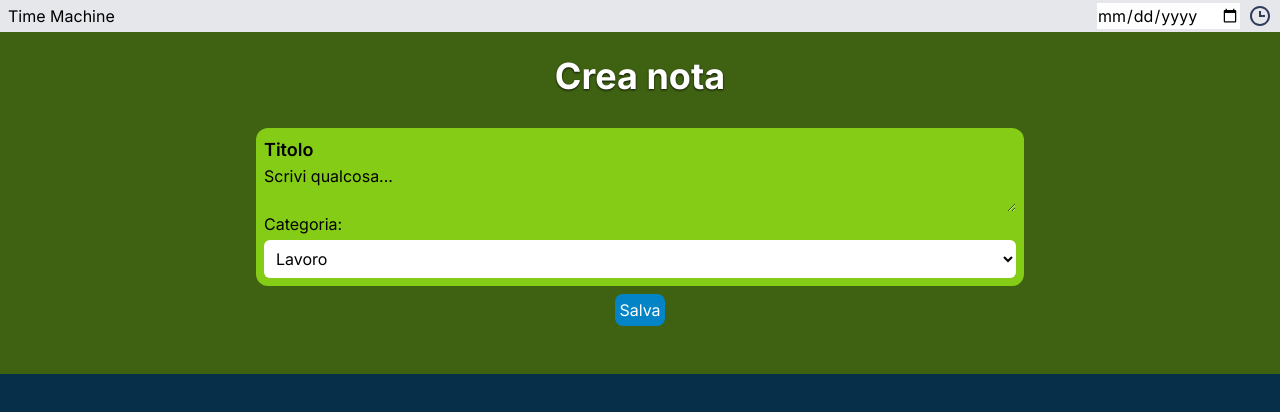
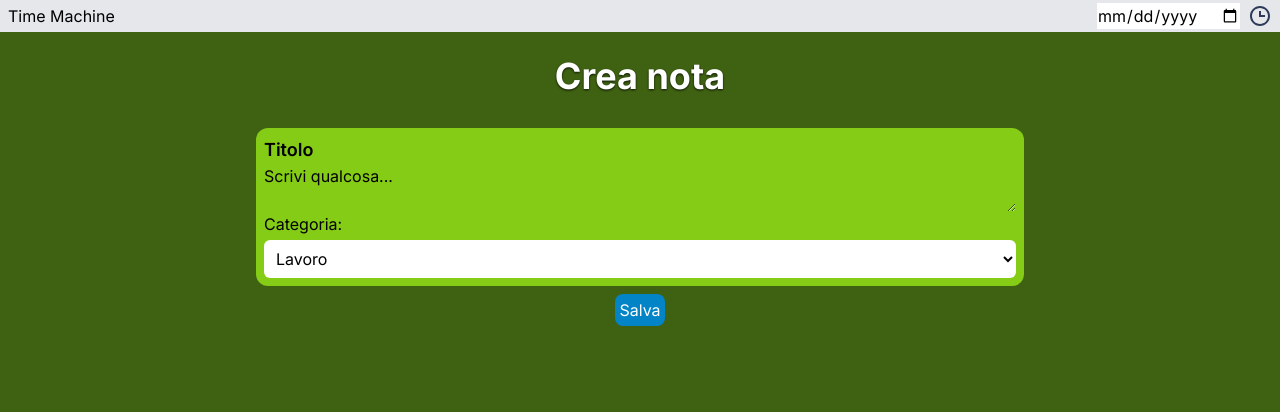
Before and after one commit to ufilme/Semplicemente-Etereo-Luminoso-Fulgido-Immutabile-Eternamente, a Next.js app in the folder src/: page /note/new in a window 1280 px wide. Shown: the top 412 px of the page. Built offline with nearby package versions, Linux system fonts and the light colour scheme.

Commit message:
fix: new note save category, page styling

```diff
--- a/src/app/note/new/page.tsx
+++ b/src/app/note/new/page.tsx
@@ -12,7 +12,7 @@ export default function CreaNote() {
   const [category, setCategory] = useState(categories[0].name);
 
   let uuid = crypto.randomUUID();
-  let new_nota = {id: uuid, title: title, body: body, date_edit: new Date(), date_create: new Date()};
+  let new_nota = {id: uuid, title: title, body: body, date_edit: new Date(), date_create: new Date(), category: category};
 
   function changeTitle () {
     let t = titleRef.current?.value;
@@ -33,7 +33,7 @@ export default function CreaNote() {
   const handleSubmit = (e: React.MouseEvent<HTMLAnchorElement, MouseEvent>) => {
     if (title && body){
       //let uuid = crypto.randomUUID();
-      new_nota = {id: uuid, title: title, body: body, date_edit: new Date(), date_create: new Date()};
+      new_nota = {id: uuid, title: title, body: body, date_edit: new Date(), date_create: new Date(), category: category};
       // console.log(new_nota);
       addNote(new_nota)
     }
@@ -61,7 +61,7 @@ export default function CreaNote() {
     } catch {}
   }
 
-  return <div className="flex flex-col items-center h-full bg-lime-800">
+  return <div className="flex flex-col items-center min-h-[96vh] bg-lime-800">
       <h1 className="pt-6 text-center text-4xl font-bold text-white drop-shadow-[0_1.2px_1.2px_rgba(0,0,0,0.8)]">Crea nota</h1>
 
       <form className="h-full mt-8 w-3/5 note-edit flex flex-col rounded-xl bg-lime-500 p-2">
```
